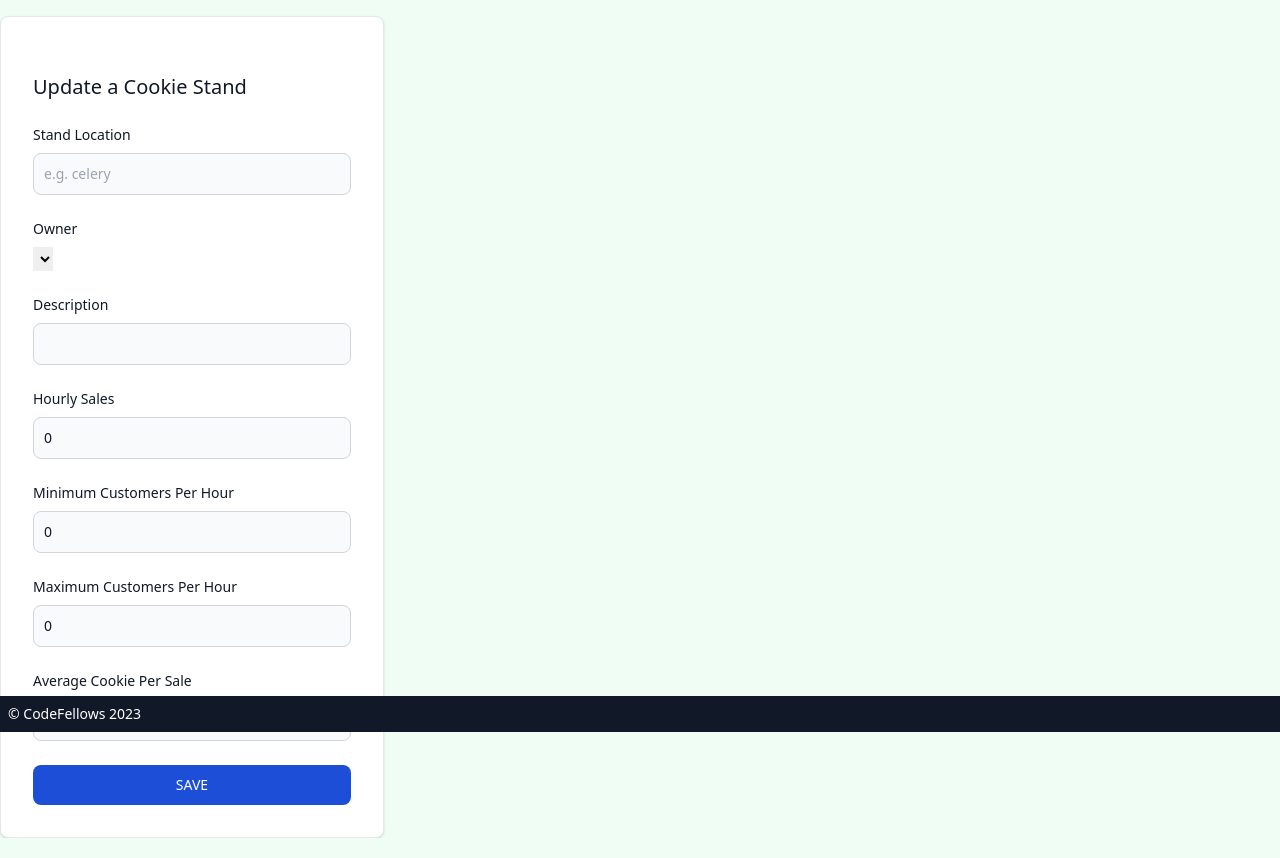
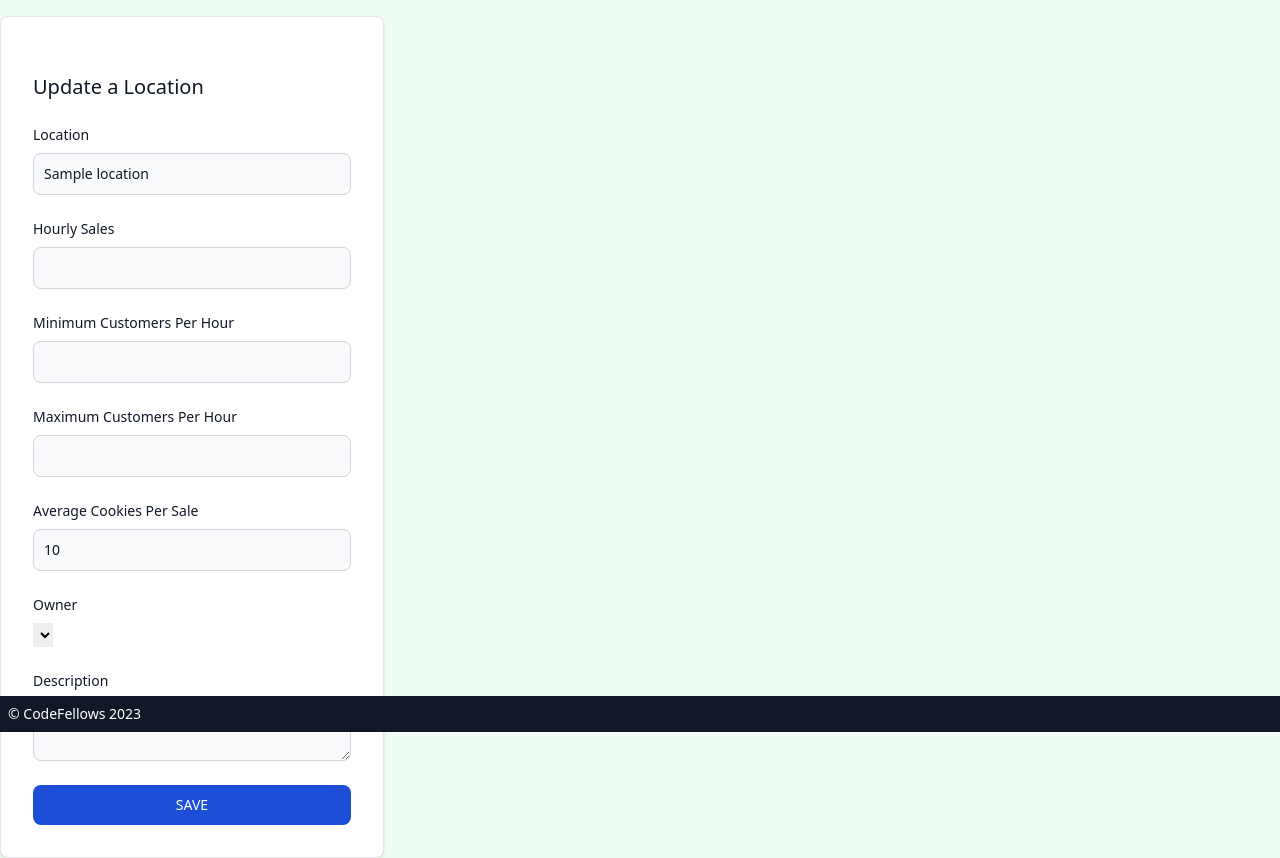
Before and after one commit to elleem/cookie-stand-api, a Django app: template templates/things/cookiestand_update.html in a window 1280 px wide. Shown: the part 68-926 px from the top of the page. Run offline with Django 4.2, Linux system fonts and the light colour scheme; the template is opened without the code that fills it: most values are stand-ins (such as "Sample title", 1, 10 or a date in 2020); lists and menus that the app fills with data are empty; some libraries are stand-ins or nearby versions.

Commit message:
updates update.html

```diff
--- a/cookie_stands/views_front.py
+++ b/cookie_stands/views_front.py
@@ -13,19 +13,19 @@
 class CookieStandDetailView(LoginRequiredMixin, DetailView):
     template_name = "things/cookiestand_detail.html"
     model = CookieStand
-    context_object_name = "cookie_stands"
+    # context_object_name = "cookie_stands"
 
 class CookieStandUpdateView(LoginRequiredMixin, UpdateView):
     template_name = "things/cookiestand_update.html"
     model = CookieStand
     fields = "__all__"
-    success_url = reverse_lazy("cookiestand_list")
+    # success_url = reverse_lazy("cookiestand_list")
 
 class CookieStandCreateView(LoginRequiredMixin, CreateView):
     template_name = "things/cookiestand_create.html"
     model = CookieStand
     fields =  "__all__"
-    success_url = reverse_lazy("cookiestand_list")
+    # success_url = reverse_lazy("cookiestand_list")
 
 class CookieStandDeleteView(LoginRequiredMixin, DeleteView):
     template_name = "things/cookiestand_delete.html"
--- a/templates/things/cookiestand_update.html
+++ b/templates/things/cookiestand_update.html
@@ -12,53 +12,55 @@
     class="w-full max-w-sm p-4 bg-white border border-gray-200 rounded-lg shadow sm:p-6 md:p-8 dark:bg-gray-800 dark:border-gray-700">
     <form class="space-y-6" method="POST">
       {% csrf_token %}
-      <h5 class="text-xl font-medium text-gray-900 dark:text-white">Update a Cookie Stand</h5>
-         <div>
-        <label for="id_location" class="block mb-2 text-sm font-medium text-gray-900 dark:text-white">Stand Location</label>
+      <h5 class="text-xl font-medium text-gray-900 dark:text-white">Update a Location</h5>
+      <div>
+        <label for="id_location" class="block mb-2 text-sm font-medium text-gray-900 dark:text-white">Location</label>
         <input type="text" name="location" id="id_location"
                class="bg-gray-50 border border-gray-300 text-gray-900 text-sm rounded-lg focus:ring-blue-500 focus:border-blue-500 block w-full p-2.5 dark:bg-gray-600 dark:border-gray-500 dark:placeholder-gray-400 dark:text-white"
-               placeholder="e.g. celery" required>
+               required value="{{ cookie_stands.location }}">
 
       </div>
-
+      <div>
+        <label for="id_sales" class="block mb-2 text-sm font-medium text-gray-900 dark:text-white">Hourly Sales</label>
+        <input type="number" name="sales" id="id_sales"
+               class="bg-gray-50 border border-gray-300 text-gray-900 text-sm rounded-lg focus:ring-blue-500 focus:border-blue-500 block w-full p-2.5 dark:bg-gray-600 dark:border-gray-500 dark:placeholder-gray-400 dark:text-white"
+               value="{{ cookie_stands.hourly_sales }}" min="0" max="5" required>
+      </div>
+         <div>
+        <label for="id_min" class="block mb-2 text-sm font-medium text-gray-900 dark:text-white">Minimum Customers Per Hour</label>
+        <input type="number" name="min" id="id_min"
+               class="bg-gray-50 border border-gray-300 text-gray-900 text-sm rounded-lg focus:ring-blue-500 focus:border-blue-500 block w-full p-2.5 dark:bg-gray-600 dark:border-gray-500 dark:placeholder-gray-400 dark:text-white"
+               value="{{ cookie_stands.minimum_customers_per_hour }}" min="0" max="5" required>
+      </div>
+         <div>
+        <label for="id_max" class="block mb-2 text-sm font-medium text-gray-900 dark:text-white">Maximum Customers Per Hour</label>
+        <input type="number" name="max" id="id_max"
+               class="bg-gray-50 border border-gray-300 text-gray-900 text-sm rounded-lg focus:ring-blue-500 focus:border-blue-500 block w-full p-2.5 dark:bg-gray-600 dark:border-gray-500 dark:placeholder-gray-400 dark:text-white"
+               value="{{ cookie_stands.maximum_customers_per_hour }}" min="0" max="5" required>
+      </div>
+         <div>
+        <label for="id_average" class="block mb-2 text-sm font-medium text-gray-900 dark:text-white">Average Cookies Per Sale</label>
+        <input type="number" name="average" id="id_average"
+               class="bg-gray-50 border border-gray-300 text-gray-900 text-sm rounded-lg focus:ring-blue-500 focus:border-blue-500 block w-full p-2.5 dark:bg-gray-600 dark:border-gray-500 dark:placeholder-gray-400 dark:text-white"
+               value="{{ cookie_stands.average_customer_per_sale }}" min="0" max="5" required>
+      </div>
       <div>
         <label for="id_owner" class="block mb-2 text-sm font-medium text-gray-900 dark:text-white">Owner</label>
         <select name="owner" id="id_owner">
           {% for value, choice in form.fields.owner.choices %}
-            <option value="{{ value }}">{{  choice }}</option>
+            <option value="{{ value }}" {% if value == cookie_stands.owner.id %}selected{% endif %}>{{ choice }}</option>
           {% endfor %}
         </select>
       </div>
+
       <div>
-        <label for="id_description" class="block mb-2 text-sm font-medium text-gray-900 dark:text-white">Description</label>
-        <input type="text" name="id_description" id="id_description"
-               class="bg-gray-50 border border-gray-300 text-gray-900 text-sm rounded-lg focus:ring-blue-500 focus:border-blue-500 block w-full p-2.5 dark:bg-gray-600 dark:border-gray-500 dark:placeholder-gray-400 dark:text-white"
-               placeholder=""  required>
+        <label for="id_description"
+               class="block mb-2 text-sm font-medium text-gray-900 dark:text-white">Description</label>
+        <textarea name="description" id="id_description"
+                  class="bg-gray-50 border border-gray-300 text-gray-900 text-sm rounded-lg focus:ring-blue-500 focus:border-blue-500 block w-full p-2.5 dark:bg-gray-600 dark:border-gray-500 dark:placeholder-gray-400 dark:text-white"
+                  placeholder="cookies" required>{{ cookie_stands.description }}</textarea>
       </div>
-          <div>
-        <label for="id_hourly_sales" class="block mb-2 text-sm font-medium text-gray-900 dark:text-white">Hourly Sales</label>
-        <input type="text" name="id_hourly_sales" id="id_hourly_sales"
-               class="bg-gray-50 border border-gray-300 text-gray-900 text-sm rounded-lg focus:ring-blue-500 focus:border-blue-500 block w-full p-2.5 dark:bg-gray-600 dark:border-gray-500 dark:placeholder-gray-400 dark:text-white"
-               value="0" min="0"  required>
-      </div>
-    <div>
-        <label for="id_minimum_customers_per_hour" class="block mb-2 text-sm font-medium text-gray-900 dark:text-white">Minimum Customers Per Hour</label>
-        <input type="number" name="id_minimum_customers_per_hour" id="id_minimum_customers_per_hour"
-               class="bg-gray-50 border border-gray-300 text-gray-900 text-sm rounded-lg focus:ring-blue-500 focus:border-blue-500 block w-full p-2.5 dark:bg-gray-600 dark:border-gray-500 dark:placeholder-gray-400 dark:text-white"
-               value="0" min="0"  required>
-      </div>
-        <div>
-        <label for="id_maximum_customers_per_hour" class="block mb-2 text-sm font-medium text-gray-900 dark:text-white">Maximum Customers Per Hour</label>
-        <input type="number" name="id_maximum_customers_per_hour" id="id_maximum_customers_per_hour"
-               class="bg-gray-50 border border-gray-300 text-gray-900 text-sm rounded-lg focus:ring-blue-500 focus:border-blue-500 block w-full p-2.5 dark:bg-gray-600 dark:border-gray-500 dark:placeholder-gray-400 dark:text-white"
-               value="0" min="0"  required>
-      </div>
-            <div>
-        <label for="id_average_cookie_per_sale" class="block mb-2 text-sm font-medium text-gray-900 dark:text-white">Average Cookie Per Sale</label>
-        <input type="number" name="id_average_cookie_per_sale" id="id_average_cookie_per_sale"
-               class="bg-gray-50 border border-gray-300 text-gray-900 text-sm rounded-lg focus:ring-blue-500 focus:border-blue-500 block w-full p-2.5 dark:bg-gray-600 dark:border-gray-500 dark:placeholder-gray-400 dark:text-white"
-               value="0" min="0"  required>
-      </div>
+
 
       <button type="submit"
               class="w-full text-white bg-blue-700 hover:bg-blue-800 focus:ring-4 focus:outline-none focus:ring-blue-300 font-medium rounded-lg text-sm px-5 py-2.5 text-center dark:bg-blue-600 dark:hover:bg-blue-700 dark:focus:ring-blue-800">
```
